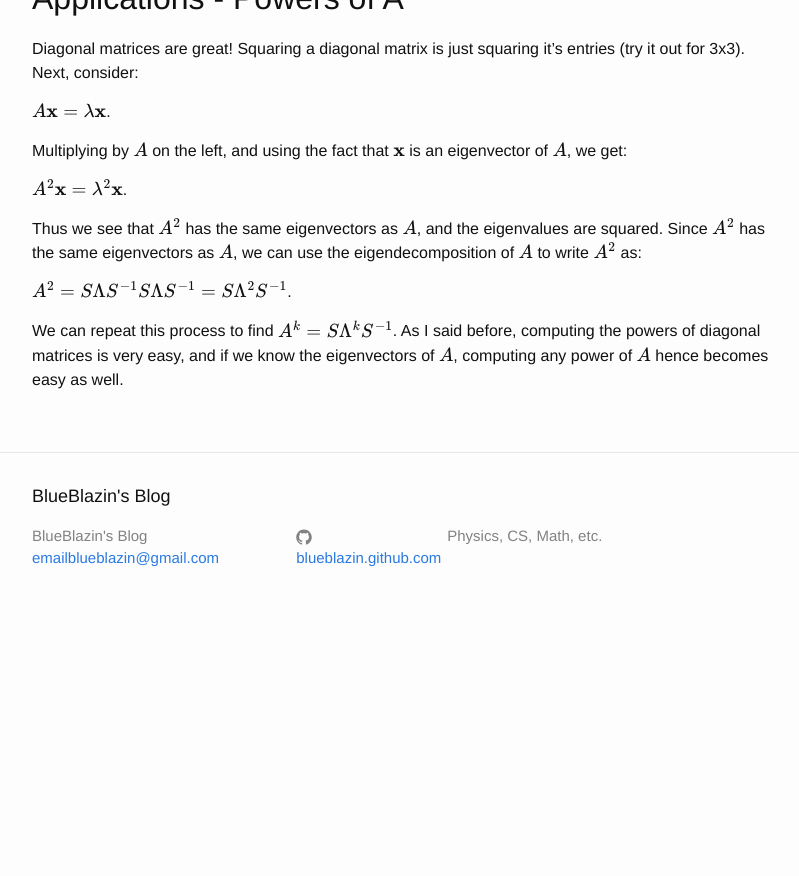
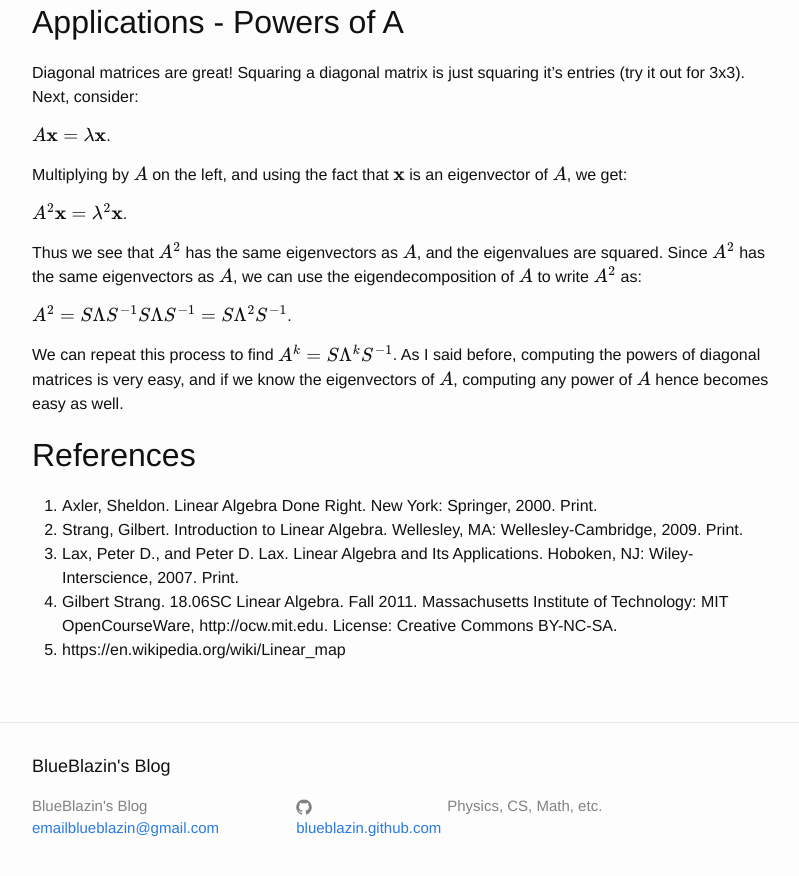
Before and after one commit to BlueBlazin/blueblazin.github.io, a Jekyll site: the page built from _posts/2016-08-18-eigenvalue-decomposition.markdown, in a window 1280 px wide and 900 px high, scrolled down 3201 px. Shown: the top 876 px of the window, without its empty margins (238-1037 px from the left). Built offline with Jekyll 4.4.1, drawn with Linux system fonts in a browser that asks for light colours; formulas are drawn with MathJax 3; comment, search, counter and statistics services are not loaded; before the commit the page ends 3831 px from its top, so only the background shows below that.

```diff
--- a/_posts/2016-08-18-eigenvalue-decomposition.markdown
+++ b/_posts/2016-08-18-eigenvalue-decomposition.markdown
@@ -13,6 +13,7 @@ categories: Math
 3. [Finding Eigenvalues & Eigenvectors](#finding-eigenvalues--eigenvectors)
 4. [The Eigendecomposition](#the-eigendecomposition)
 5. [Applications - Powers of A](#applications---powers-of-a)
+6. [References](#references)
 
 
 
@@ -128,3 +129,12 @@ Thus we see that $A^2$ has the same eigenvectors as $A$, and the eigenvalues are
 $$A^2 = S\Lambda S^{-1} S\Lambda S^{-1} = S \Lambda^2 S^{-1}$$.
 
 We can repeat this process to find $A^k = S \Lambda^k S^{-1}$. As I said before, computing the powers of diagonal matrices is very easy, and if we know the eigenvectors of $A$, computing any power of $A$ hence becomes easy as well.
+
+
+## References
+
+1. Axler, Sheldon. Linear Algebra Done Right. New York: Springer, 2000. Print.
+2. Strang, Gilbert. Introduction to Linear Algebra. Wellesley, MA: Wellesley-Cambridge, 2009. Print.
+3. Lax, Peter D., and Peter D. Lax. Linear Algebra and Its Applications. Hoboken, NJ: Wiley-Interscience, 2007. Print.
+4. Gilbert Strang. 18.06SC Linear Algebra. Fall 2011. Massachusetts Institute of Technology: MIT OpenCourseWare, http://ocw.mit.edu. License: Creative Commons BY-NC-SA.
+5. https://en.wikipedia.org/wiki/Linear_map
```
